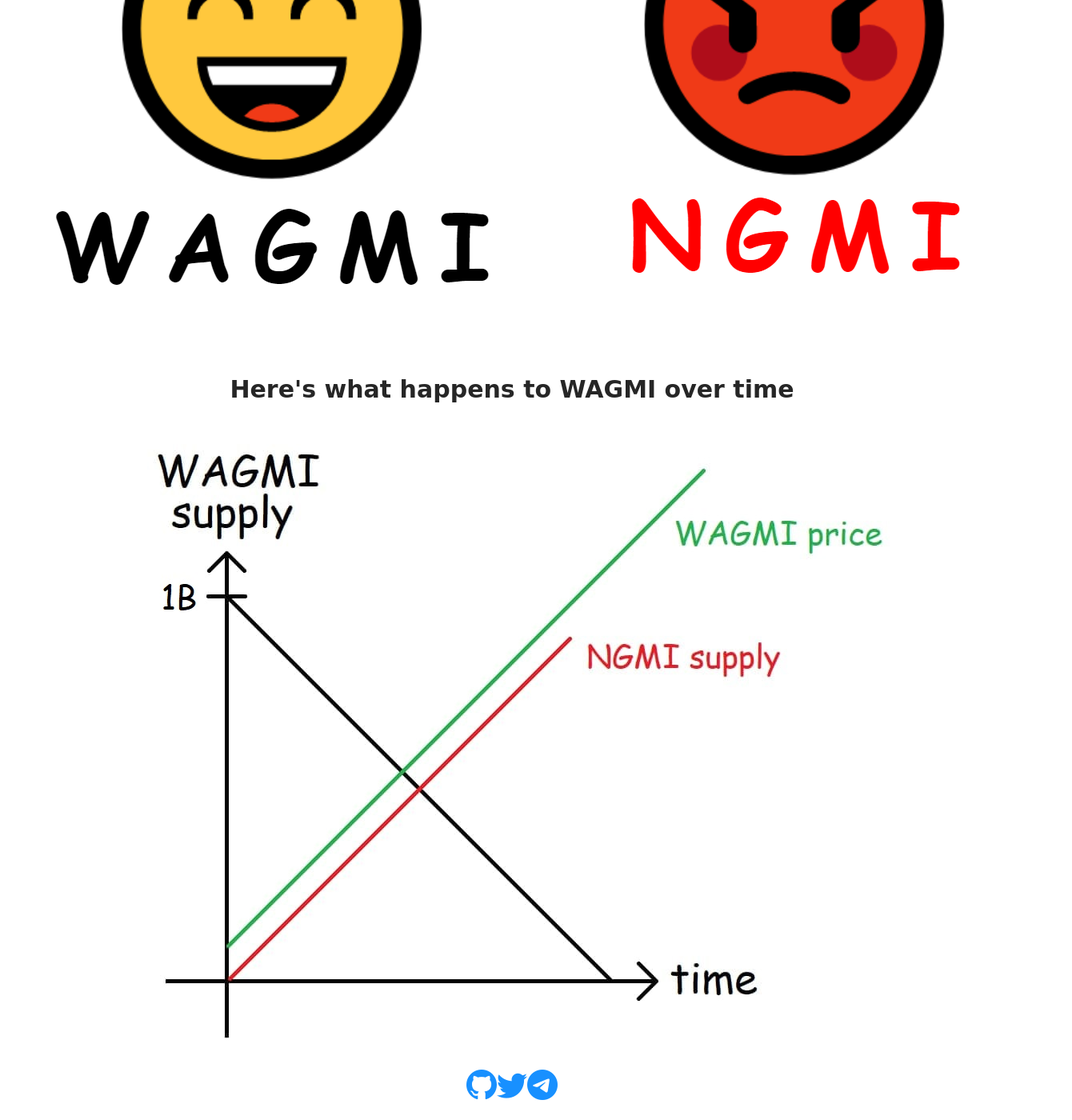
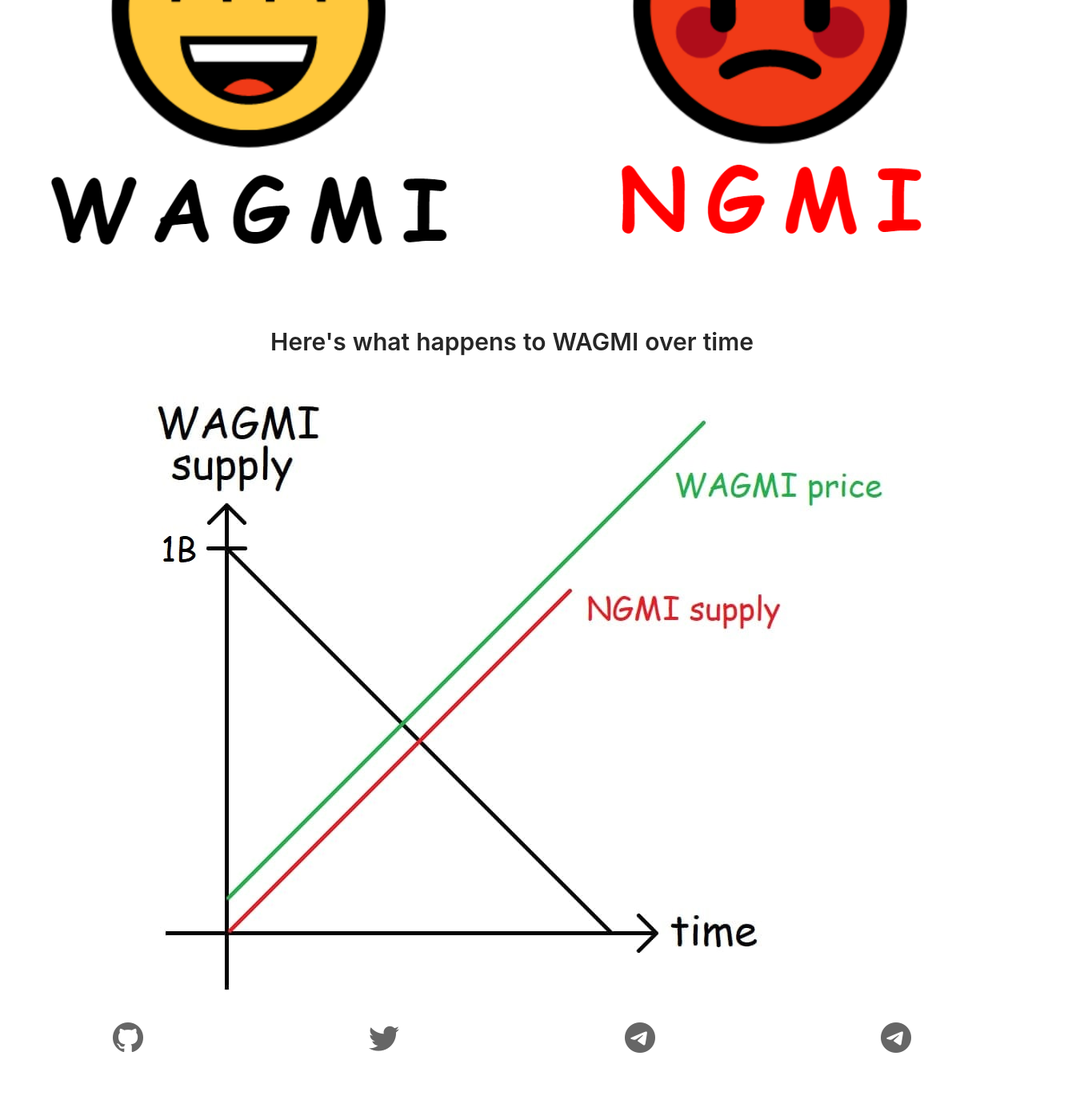
Before and after one commit to WagmiT/wagmit.github.io, a React (Create React App) app: page / in a window 1280 px wide. Shown: the part 305-1705 px from the top of the page at 80% size, 1340 px wide, since content can reach past the window. After the commit the page ends 1645 px from the top, so only its background shows below. Built offline with nearby package versions, Linux system fonts and the light colour scheme.

Commit message:
clean up codeA

```diff
--- a/src/App.css
+++ b/src/App.css
@@ -1,10 +1,8 @@
 @import '~antd/dist/antd.css';
 
-* {
-  font-family: "Comic Sans MS", "Comic Sans", cursive;
-}
 .cover {
   object-fit: cover;
+  width: 100%;
 }
 .image-zoom:hover {
   animation: zoom 1.5s infinite;
--- a/src/route/index.jsx
+++ b/src/route/index.jsx
@@ -1,5 +1,6 @@
 import React from "react";
 import { Col, Row, Space, Typography } from "antd";
+import { grey } from '@ant-design/colors';
 
 const { Title } = Typography;
 
@@ -14,7 +15,7 @@ export const IndexPage = () => {
               target="_blank"
               rel="noopener noreferrer"
             >
-              <img className="image-zoom" src="wagmi.png" alt="WAGMI" />
+              <img className="image-zoom cover" src="wagmi.png" alt="WAGMI" />
             </a>
           </Col>
           <Col span={12}>
@@ -23,7 +24,7 @@ export const IndexPage = () => {
               target="_blank"
               rel="noopener noreferrer"
             >
-              <img className="image-zoom" src="ngmi.png" alt="NGMI" />
+              <img className="image-zoom cover" src="ngmi.png" alt="NGMI" />
             </a>
           </Col>
         </Row>
@@ -35,48 +36,57 @@ export const IndexPage = () => {
       </Row>
       <Row type="flex" justify="center">
         <Col>
-          <img src="chart.jpg" alt="chart" />
+          <img src="chart.jpg" alt="chart" className="cover" />
         </Col>
       </Row>
-      <Row type="flex" justify="center">
+      <Row type="flex" justify="space-around">
           <Col>
-          <Space size="large">
             <Title level={1}>
               <a
                 href="https://github.com/WagmiT"
                 target="_blank"
                 rel="noopener noreferrer"
+                style={{color: grey.primary}}
               >
-                <i class="bi bi-github"></i>
+                <i className="bi bi-github"></i>
               </a>
             </Title>
-          </Space>
           </Col>
           <Col>
-          <Space size="large">
             <Title level={1}>
               <a
                 href="https://twitter.com/wagmit"
                 target="_blank"
                 rel="noopener noreferrer"
+                style={{color: grey.primary}}
               >
-                <i class="bi bi-twitter"></i>
+                <i className="bi bi-twitter"></i>
               </a>
             </Title>
-          </Space>
           </Col>
           <Col>
-          <Space size="large">
             <Title level={1}>
               <a
                 href="https://t.me/wagmi_together"
                 target="_blank"
                 rel="noopener noreferrer"
+                style={{color: grey.primary}}
               >
-                <i class="bi bi-telegram"></i>
+                <i className="bi bi-telegram"></i>
               </a>
             </Title>
-          </Space>
+          </Col>
+          <Col>
+            <Title level={1}>
+              <a
+                href="https://t.me/wagmi_together"
+                target="_blank"
+                rel="noopener noreferrer"
+                style={{color: grey.primary}}
+              >
+                <i className="bi bi-telegram"></i>
+              </a>
+            </Title>
           </Col>
       </Row>
     </div>
```
Also changed, not shown: package.json (+8 -1 lines), 1 other file (tests, documents, lock files or other folders). Lines whose indentation alone changed are shown as unchanged.
